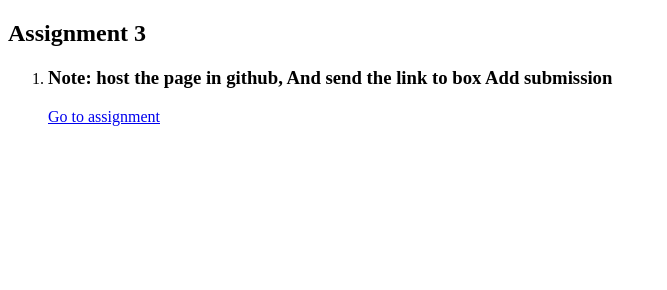
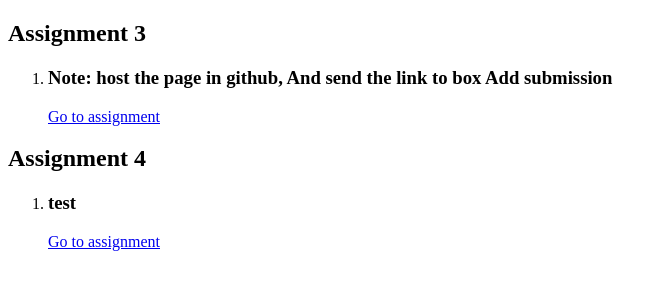
Before and after one commit to zekiyat61/dot-tasks, a plain HTML site: page index.html in a window 1280 px wide. Shown: the whole page, without its empty margins (0-667 px from the left). Drawn offline with Linux system fonts and the light colour scheme.

Commit message:
add test

```diff
--- a/index.html
+++ b/index.html
@@ -14,5 +14,12 @@
             <a href="table.html">Go to assignment</a>
         </li>
     </ol>
+    <h2>Assignment 4</h3>
+    <ol>
+        <li>
+            <h3>test</h3>
+            <a href="table.html">Go to assignment</a>
+        </li>
+    </ol>
 </body>
 </html>
```
